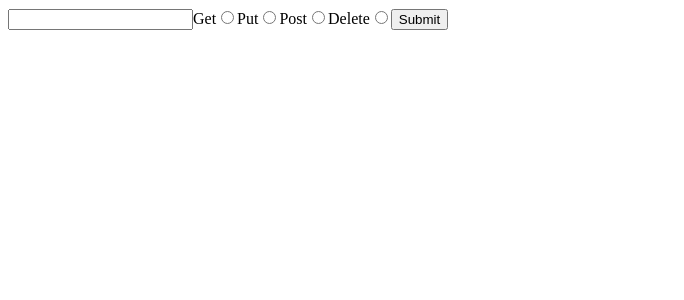
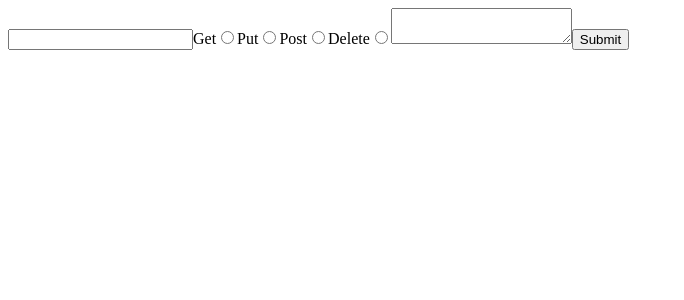
Before and after one commit to jennagoldman/postman-hooks, a React app: page / in a window 1280 px wide. Shown: the top 300 px of the page, without its empty margins (0-684 px from the left). Built offline with nearby package versions, Linux system fonts and the light colour scheme.

Commit message:
add fetch url functionality to handleRequestSubmit with console logged response

```diff
--- a/src/components/RequestForm/RequestForm.jsx
+++ b/src/components/RequestForm/RequestForm.jsx
@@ -1,7 +1,7 @@
 import React from 'react';
 import PropTypes from 'prop-types';
 
-const RequestForm = ({ url, method, onRequestSubmit, onMethodChange, onUrlChange }) => (
+const RequestForm = ({ url, method, body, onRequestSubmit, onMethodChange, onUrlChange, onBodyChange }) => (
   <form onSubmit={onRequestSubmit}>
     <input type="text" name="requestUrl" value={url} onChange={onUrlChange} />
     <label htmlFor="get">Get
@@ -16,6 +16,7 @@ const RequestForm = ({ url, method, onRequestSubmit, onMethodChange, onUrlChange
     <label htmlFor="delete">Delete
       <input type="radio" name="method" value="delete" id="delete" onChange={onMethodChange} checked={method === 'delete'} />
     </label>
+    <textarea value={body} onChange={onBodyChange} />
     <button>Submit</button>
   </form>
 );
@@ -23,8 +24,10 @@ const RequestForm = ({ url, method, onRequestSubmit, onMethodChange, onUrlChange
 RequestForm.propTypes = {
   url: PropTypes.string.isRequired,
   method: PropTypes.string.isRequired,
+  body: PropTypes.string.isRequired,
   onUrlChange: PropTypes.func.isRequired,
   onMethodChange: PropTypes.func.isRequired,
+  onBodyChange: PropTypes.func.isRequired,
   onRequestSubmit: PropTypes.func.isRequired,
 };
 
--- a/src/containers/RequestFormContainer/RequestFormContainer.jsx
+++ b/src/containers/RequestFormContainer/RequestFormContainer.jsx
@@ -4,6 +4,7 @@ import RequestForm from '../../components/RequestForm/RequestForm.jsx';
 const RequestFormContainer = () => {
   const [url, setUrl] = useState('');
   const [method, setMethod] = useState('');
+  const [body, setBody] = useState('');
 
   const handleUrlChange = ({ target }) => {
     setUrl(target.value);
@@ -13,13 +14,19 @@ const RequestFormContainer = () => {
     setMethod(target.value);
   };
 
+  const handleBodyChange = ({ target }) => {
+    setBody(target.value);
+  };
+
   const handleRequestSubmit = (event) => {
     event.preventDefault();
-    console.log('url: ', url, ', method: ', method);
+    fetch(url)
+      .then(res => res.json())
+      .then(json => console.log(json));
   };
 
   return (
-    <RequestForm url={url} onUrlChange={handleUrlChange} method={method} onMethodChange={handleMethodChange} onRequestSubmit={handleRequestSubmit} />
+    <RequestForm url={url} onUrlChange={handleUrlChange} method={method} onMethodChange={handleMethodChange} body={body} onBodyChange={handleBodyChange} onRequestSubmit={handleRequestSubmit} />
   );
 };
 
```
Also changed, not shown: src/components/Response/Response.jsx (added, +14 -0 lines), src/containers/ResponseContainer/ResponseContainer.jsx (added, +9 -0 lines).
